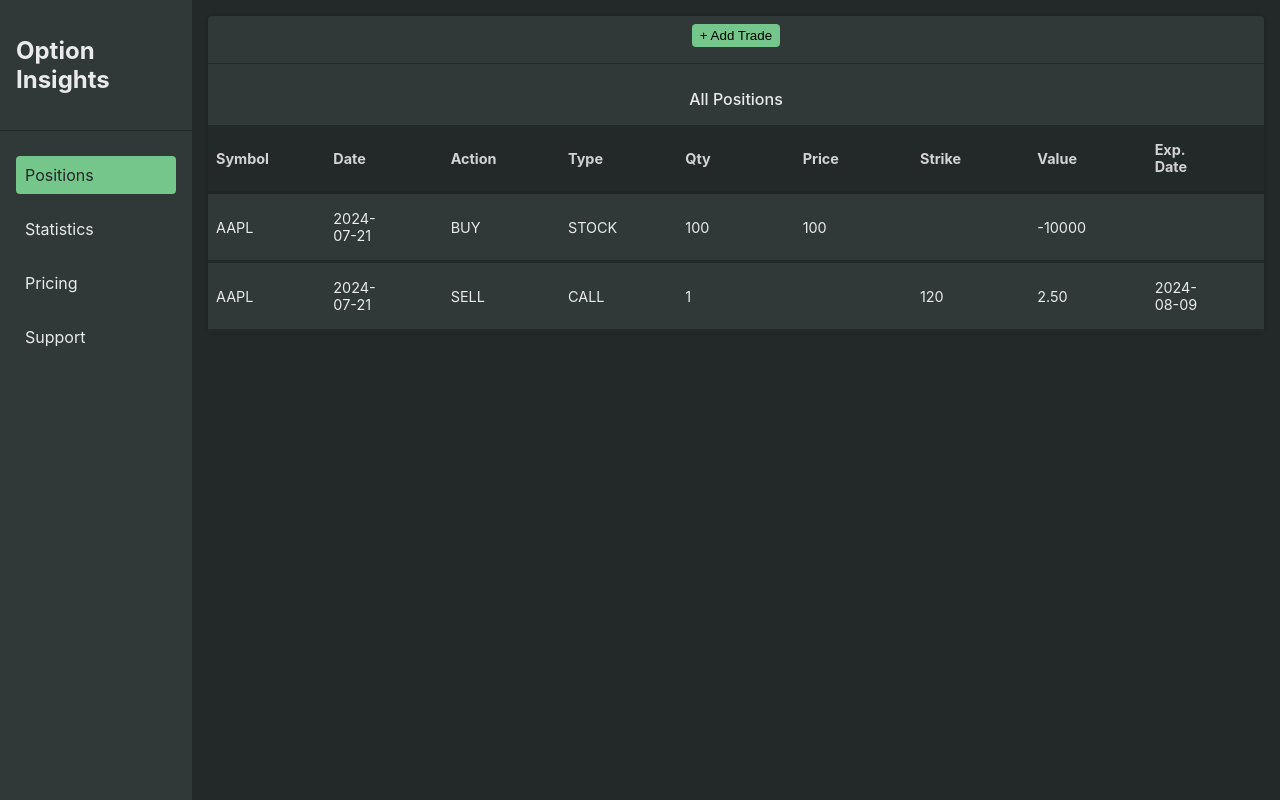
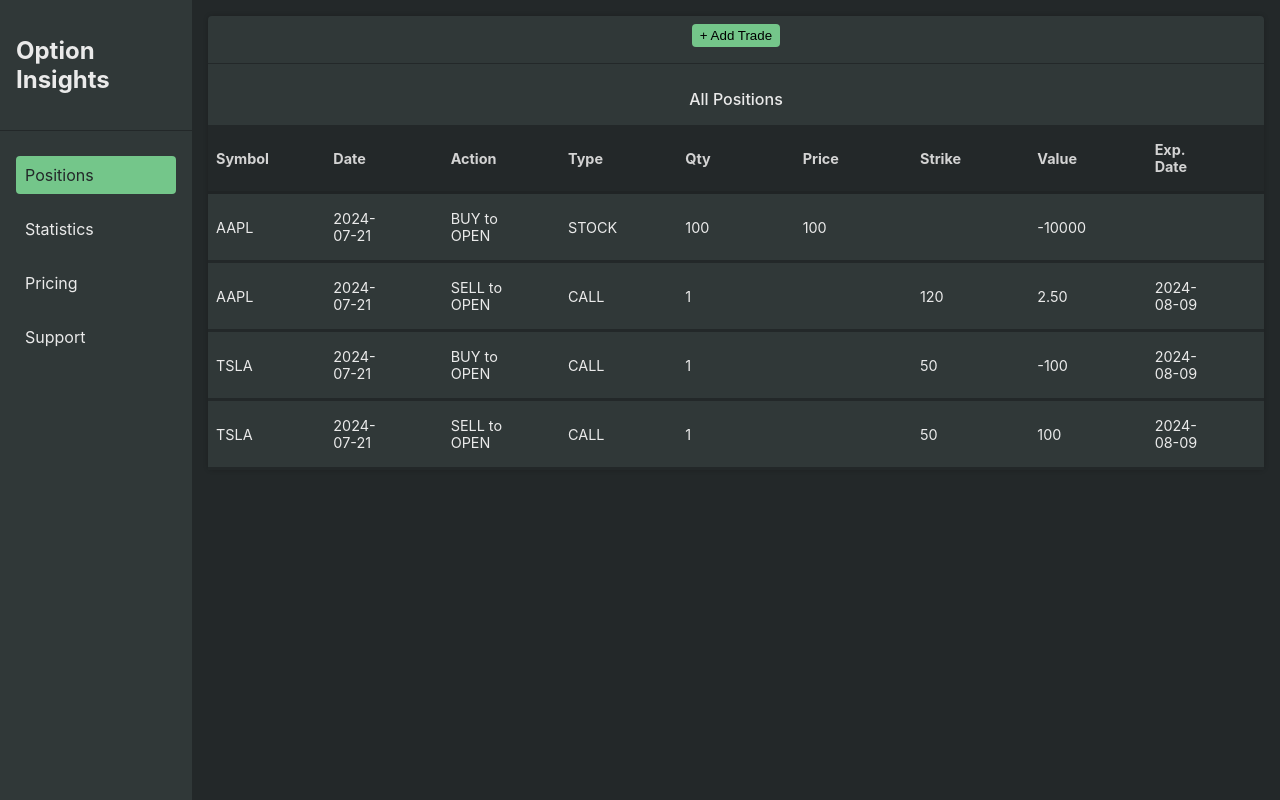
Before and after one commit to Byron-david/Option-Website, a React (Vite) app: page / in a window 1280 px wide. Built offline with nearby package versions, Linux system fonts and the light colour scheme; data requests are answered from the project's data file.

Commit message:
Open/Close and BUY/SELL combined in table

```diff
--- a/db.json
+++ b/db.json
@@ -7,6 +7,7 @@
           "symbol": "AAPL",
           "dateExec": "2024-07-21",
           "action": "BUY",
+          "subAction": "OPEN",
           "posType": "STOCK",
           "quantity": "100",
           "stockPrice": "100",
@@ -17,6 +18,7 @@
           "symbol": "AAPL",
           "dateExec": "2024-07-21",
           "action": "SELL",
+          "subAction": "OPEN",
           "posType": "CALL",
           "quantity": "1",
           "strike": "120",
@@ -24,6 +26,33 @@
           "expDate": "2024-08-09"
         }
       ]
+    },
+    {
+      "id": "06a5",
+      "verticalSpread": [
+        {
+          "symbol": "TSLA",
+          "dateExec": "2024-07-21",
+          "action": "BUY",
+          "subAction": "OPEN",
+          "posType": "CALL",
+          "quantity": "1",
+          "strike": "50",
+          "tradeValue": "-100",
+          "expDate": "2024-08-09"
+        },
+        {
+          "symbol": "TSLA",
+          "dateExec": "2024-07-21",
+          "action": "SELL",
+          "subAction": "OPEN",
+          "posType": "CALL",
+          "quantity": "1",
+          "strike": "50",
+          "tradeValue": "100",
+          "expDate": "2024-08-09"
+        }
+      ]
     }
   ]
 }
--- a/src/components/AddTrade/AddTradeForm.jsx
+++ b/src/components/AddTrade/AddTradeForm.jsx
@@ -25,7 +25,7 @@
 
 const defaultStock = {
   action: 'BUY',
-  subAction: '',
+  subAction: 'OPEN',
   posType: 'STOCK',
   quantity: '',
   stockPrice: '',
@@ -35,7 +35,7 @@
 
 const defaultLeg = {
                 action: 'BUY',
-                subAction: '',
+                subAction: 'OPEN',
                 posType: 'CALL',
                 quantity: '',
                 strike: '',
--- a/src/components/PositionsTable/Trades.jsx
+++ b/src/components/PositionsTable/Trades.jsx
@@ -24,7 +24,11 @@
             {rows.map((row) => row.map((option) => (
                     <tr key={uuid()}>
                         {Object.keys(tableHeadNames).map((value) => {
-                            const tableValue = option[tableHeadNames[value]]
+                            let tableValue = option[tableHeadNames[value]]
+                            if (value === "Action") {
+                                const subAction = option["subAction"]
+                                tableValue = `${tableValue} to ${subAction}`
+                            }
                             return (
                                 <td key={uuid()}>{tableValue}</td>
                             )})
```
